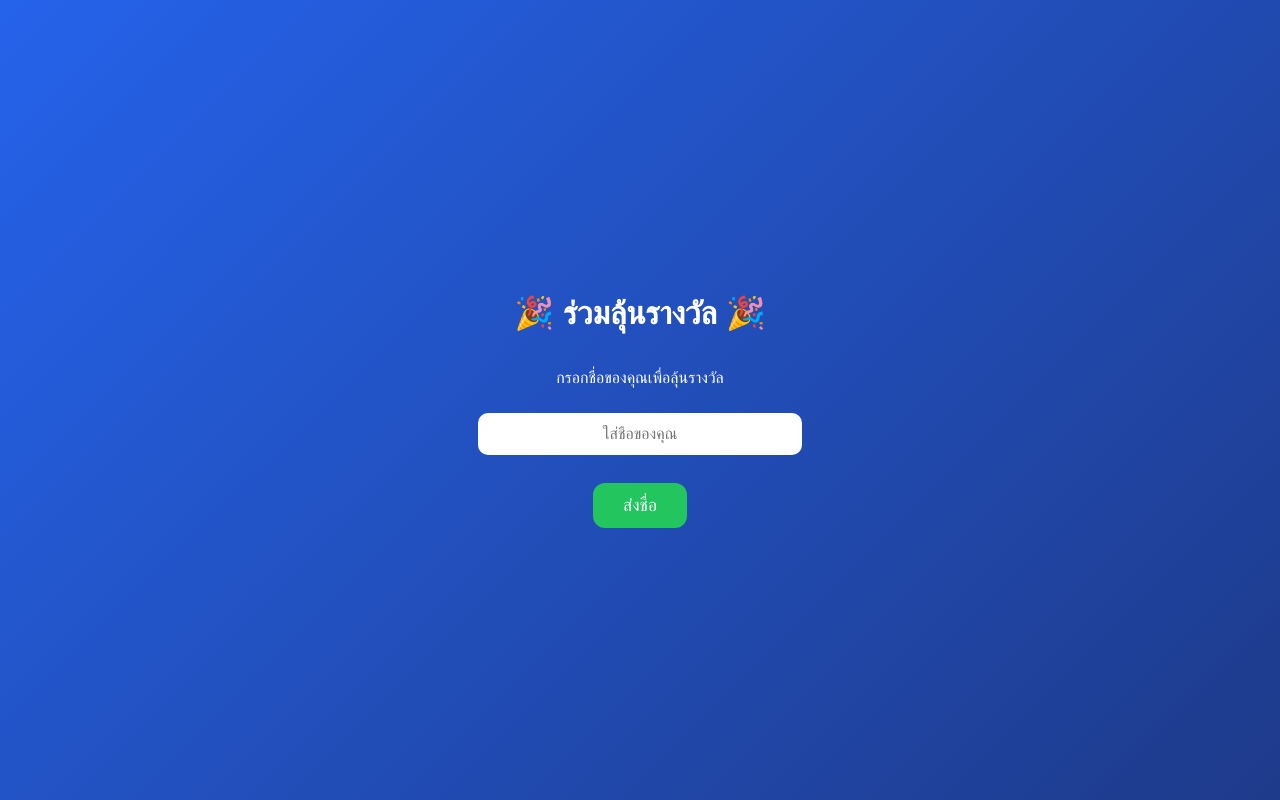
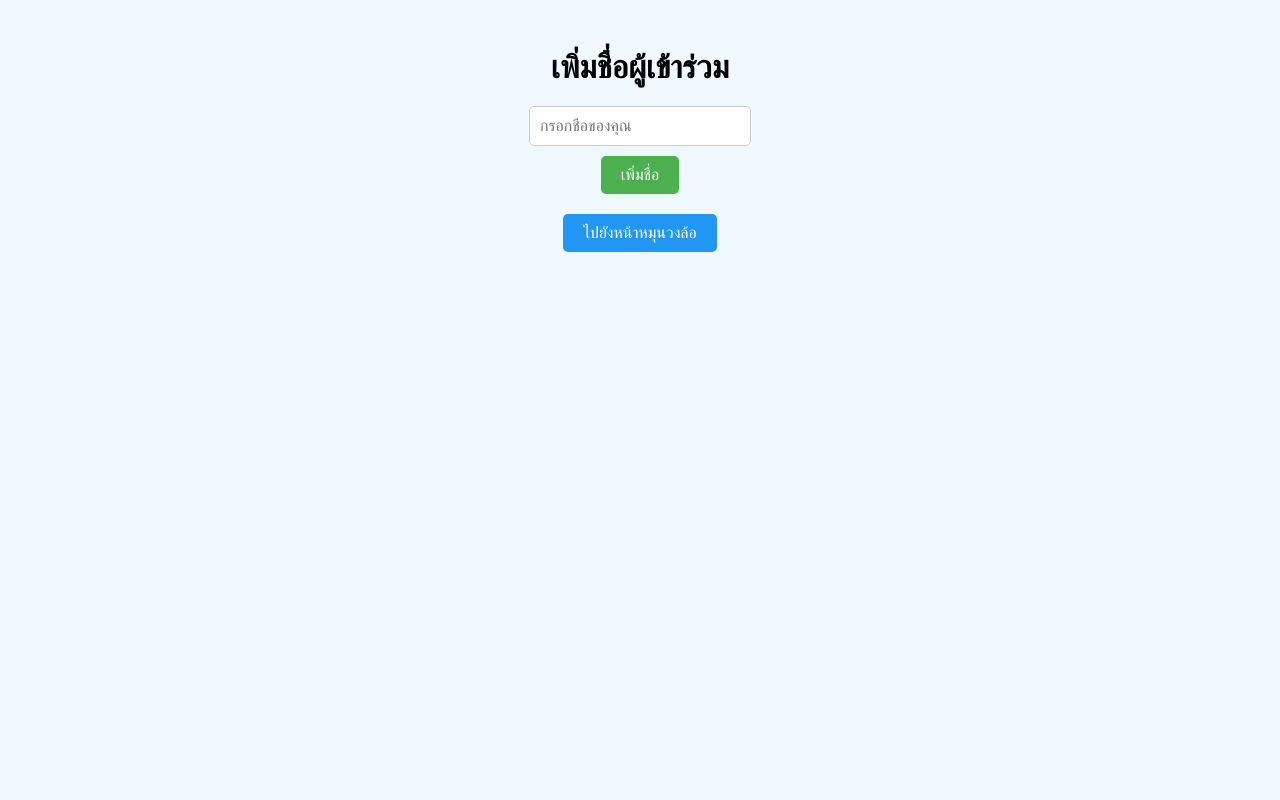
Before and after one commit to suchart28/random, a plain HTML site: page form.html in a window 1280 px wide. Drawn offline with Linux system fonts and the light colour scheme.

Commit message:
Update form.html

```diff
--- a/form.html
+++ b/form.html
@@ -2,36 +2,53 @@
 <html lang="th">
 <head>
 <meta charset="UTF-8">
-<title>ร่วมลุ้นรางวัล</title>
+<meta name="viewport" content="width=device-width, initial-scale=1.0">
+<title>เพิ่มชื่อผู้เข้าร่วม</title>
 <style>
-body { display:flex;flex-direction:column;justify-content:center;align-items:center;height:100vh;margin:0;background:linear-gradient(135deg,#2563eb,#1e3a8a);color:#fff;font-family:Prompt,sans-serif;text-align:center;}
-input {width:80%;max-width:300px;padding:12px;margin:10px 0;border-radius:10px;border:none;text-align:center;font-size:1rem;}
-button {background:#22c55e;color:white;border:none;padding:12px 30px;border-radius:12px;font-size:1.1rem;cursor:pointer;}
-button:hover {background:#16a34a;}
+  body { font-family: Arial; text-align:center; background:#f0f8ff; padding:20px; }
+  h1 { margin-bottom:20px; }
+  form { display:flex; flex-direction:column; align-items:center; gap:10px; }
+  input[type=text] { padding:10px; font-size:16px; width:200px; border-radius:5px; border:1px solid #ccc; }
+  button { padding:10px 20px; font-size:16px; border:none; border-radius:5px; background:#4CAF50; color:white; cursor:pointer; transition:0.3s; }
+  button:hover { background:#45a049; }
+  a { margin-top:20px; display:inline-block; text-decoration:none; color:#fff; background:#2196F3; padding:10px 20px; border-radius:5px; }
+  a:hover { background:#0b7dda; }
 </style>
+<script type="module">
+  import { initializeApp } from "https://www.gstatic.com/firebasejs/12.5.0/firebase-app.js";
+  import { getDatabase, push, ref } from "https://www.gstatic.com/firebasejs/12.5.0/firebase-database.js";
+
+  const firebaseConfig = {
+    apiKey: "AIzaSyDGYuI3yxJbUTc6T_0pm6WiEKZul11tXS0",
+    authDomain: "suchartwork-1487382986748.firebaseapp.com",
+    databaseURL: "https://suchartwork-1487382986748.firebaseio.com",
+    projectId: "suchartwork-1487382986748",
+    storageBucket: "suchartwork-1487382986748.firebasestorage.app",
+    messagingSenderId: "353884592527",
+    appId: "1:353884592527:web:59730eceafe78fadeb13fa"
+  };
+
+  const app = initializeApp(firebaseConfig);
+  const db = getDatabase(app);
+
+  const form = document.getElementById('nameForm');
+  form.addEventListener('submit', e=>{
+    e.preventDefault();
+    const name = document.getElementById('nameInput').value.trim();
+    if(name!==""){
+      push(ref(db,'participants'), name);
+      document.getElementById('nameInput').value='';
+      alert(`เพิ่มชื่อ "${name}" เรียบร้อยแล้ว`);
+    }
+  });
+</script>
 </head>
 <body>
-<h1>🎉 ร่วมลุ้นรางวัล 🎉</h1>
-<p>กรอกชื่อของคุณเพื่อลุ้นรางวัล</p>
-<input type="text" id="nameInput" placeholder="ใส่ชื่อของคุณ">
-<br>
-<button id="sendBtn">ส่งชื่อ</button>
-
-<script>
-const scriptURL = "https://script.google.com/macros/s/AKfycbxXEQATVHDyf6UMbxxZ4QhKNxE8enYrhOaZpUHrNBObG3YCpb1vZXCNkfkSj4pmW9QQQQ/exec";
-
-document.getElementById("sendBtn").onclick = async () => {
-  const name = document.getElementById("nameInput").value.trim();
-  if(!name) return alert("กรุณากรอกชื่อก่อนส่ง!");
-  try{
-    await fetch(scriptURL,{
-      method:"POST",
-      body:new URLSearchParams({action:"name",name})
-    });
-    alert("ส่งชื่อสำเร็จ ✅");
-    document.getElementById("nameInput").value="";
-  }catch(err){console.error(err);alert("ส่งชื่อไม่สำเร็จ");}
-};
-</script>
+<h1>เพิ่มชื่อผู้เข้าร่วม</h1>
+<form id="nameForm">
+  <input type="text" id="nameInput" placeholder="กรอกชื่อของคุณ" required>
+  <button type="submit">เพิ่มชื่อ</button>
+</form>
+<a href="wheel.html">ไปยังหน้าหมุนวงล้อ</a>
 </body>
 </html>
```
